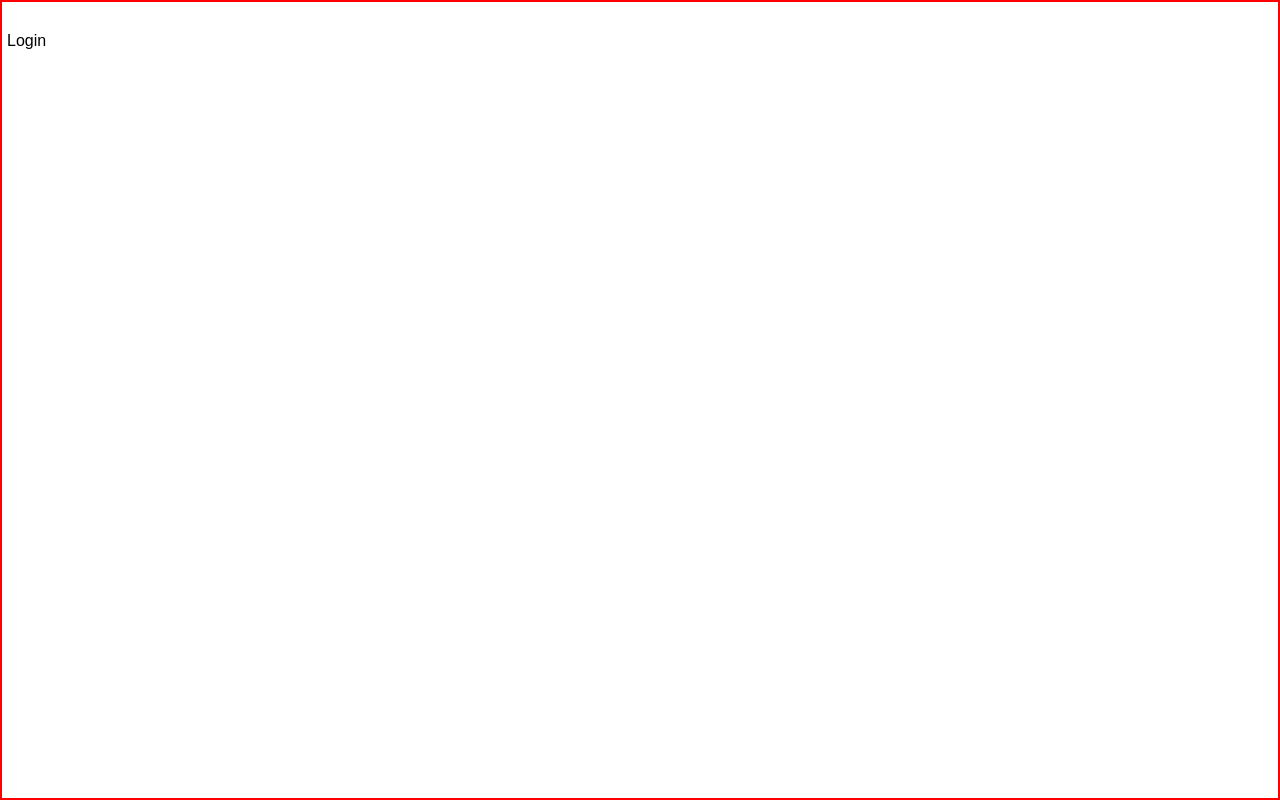
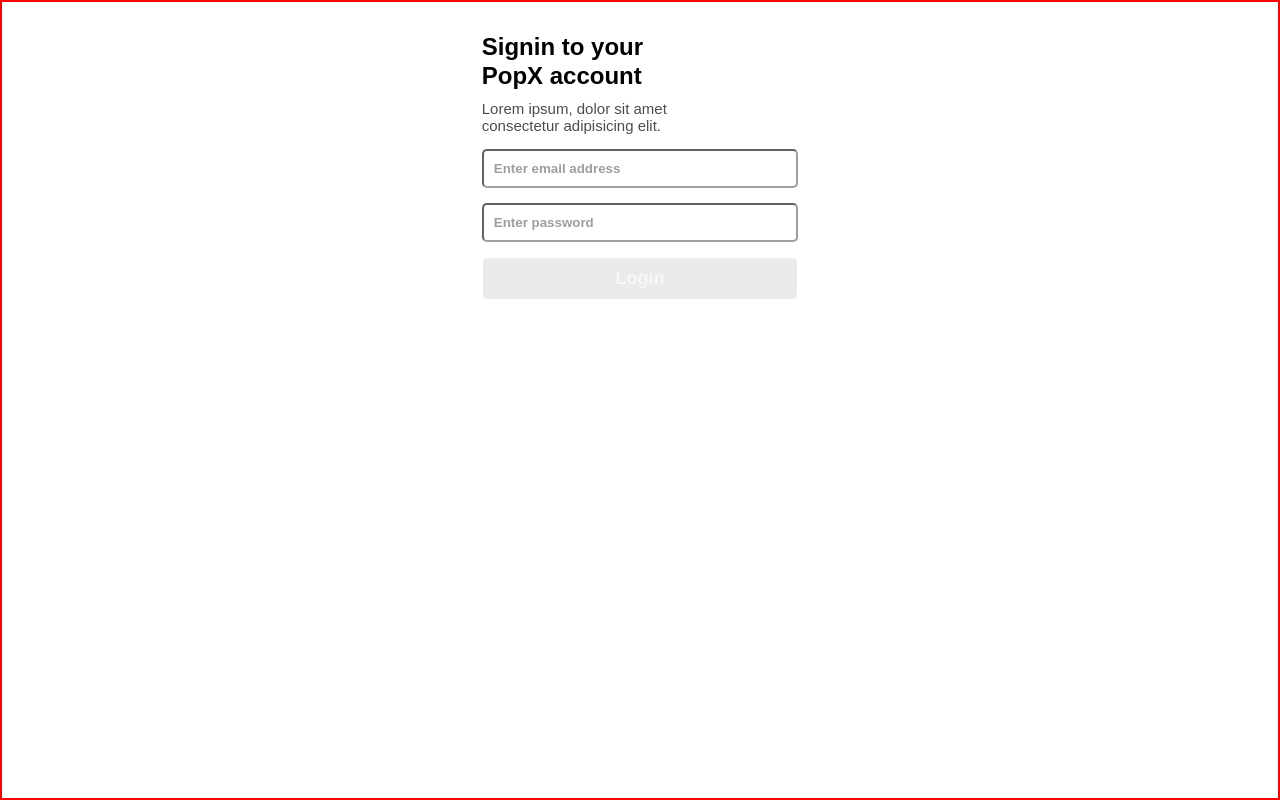
Before and after one commit to Pushpendra-1697/Adobe-XD-Assignment, a React (Create React App) app in the folder onboarding/: page /login in a window 1280 px wide. Built offline with nearby package versions, Linux system fonts and the light colour scheme; the HTML template or start-up script is replaced by a standard one.

Commit message:
login page

```diff
--- a/onboarding/src/pages/Login.jsx
+++ b/onboarding/src/pages/Login.jsx
@@ -1,9 +1,21 @@
-import React from 'react'
+import React, { useState } from 'react'
+import Button from '../components/Button';
 
 const Login = () => {
+  const [email, setEmail] = useState('');
+  const [password, setPassword] = useState('');
+
   return (
-    <div>Login</div>
-  )
+    <div className='login'>
+      <h1>Signin to your PopX account</h1>
+      <p>Lorem ipsum, dolor sit amet consectetur adipisicing elit.</p>
+      <div>
+        <input type='email' placeholder='Enter email address' value={email} onChange={(e) => setEmail(e.target.value)} />
+        <input type='password' placeholder='Enter password' value={password} onChange={(e) => setPassword(e.target.value)} />
+        <Button label={'Login'} bgColor={(email && password) ? '#6C25FF' : '#CBCBCB'} color={'#ECECEC'} isDisabled={(email && password) ? false : true} redirectPath='/profile' />
+      </div>
+    </div>
+  );
 }
 
 export default Login
--- a/onboarding/src/styles/common.css
+++ b/onboarding/src/styles/common.css
@@ -41,6 +41,7 @@
     opacity: 0.7;
     margin-bottom: 15px;
     width: 250px;
+    font-size: 600;
 }
 
 .button {
@@ -51,6 +52,9 @@
     cursor: pointer;
     border: 1px solid white;
     font-weight: 600;
+    display: flex;
+    justify-content: center;
+    align-items: center;
 }
 
 .button:hover {
@@ -63,6 +67,39 @@
 
 .button:disabled {
     opacity: 0.4;
+    cursor: not-allowed;
+}
+.login{
+    display: flex;
+    flex-direction: column;
+    gap: 10px;
+    width: 25%;
+    margin: auto;
+}
+.login>div{
+    display: flex;
+    flex-direction: column;
+    gap: 15px;
+}
+.login>h1{
+    font-size: 24px;
+    width: 220px;
+    line-height: 29px;
+}
+.login>p{
+    font-size: 15px;
+    opacity: 0.7;
+    width: 250px;
+    margin-bottom: 5px;
+    font-size: 600;
+}
+.login>div>input{
+    min-width: 300px;
+    outline: none;
+    padding: 10px;
+    border-radius: 5px;
+    opacity: 0.7;
+    font-weight: 600;
 }
 
 
```
